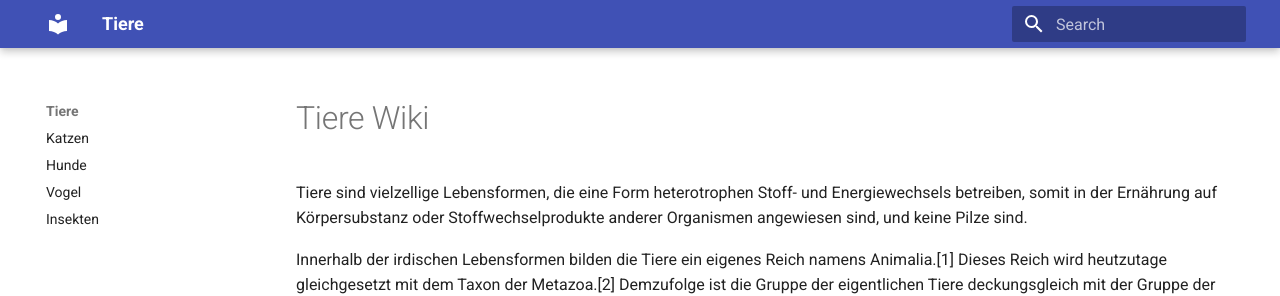
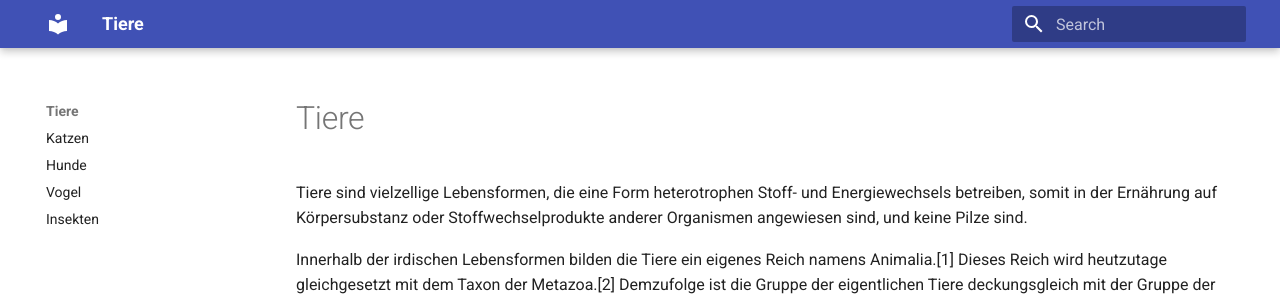
Before and after one commit to erik01tri/rtdTest, an MkDocs documentation site: the page built from docs/index.md, in a window 1280 px wide and 953 px high. Shown: the top 296 px of the window. Built offline with MkDocs 1.6.1 and Material for MkDocs 9.7.7, drawn with Linux system fonts in a browser that asks for light colours; the version menu is left out.

Commit message:
Mike commit

```diff
--- a/docs/index.md
+++ b/docs/index.md
@@ -1,4 +1,4 @@
-#Tiere Wiki
+#Tiere
 Tiere sind vielzellige Lebensformen, die eine Form heterotrophen Stoff- und Energiewechsels betreiben, somit in der
 Ernährung auf Körpersubstanz oder Stoffwechselprodukte anderer Organismen angewiesen sind, und keine Pilze sind.
 
```
Also changed, not shown: docs/Logistikpuffer.drawio.png, site/Logistikpuffer.drawio.png, site/index.html, site/search/search_index.json, 1 other file.
